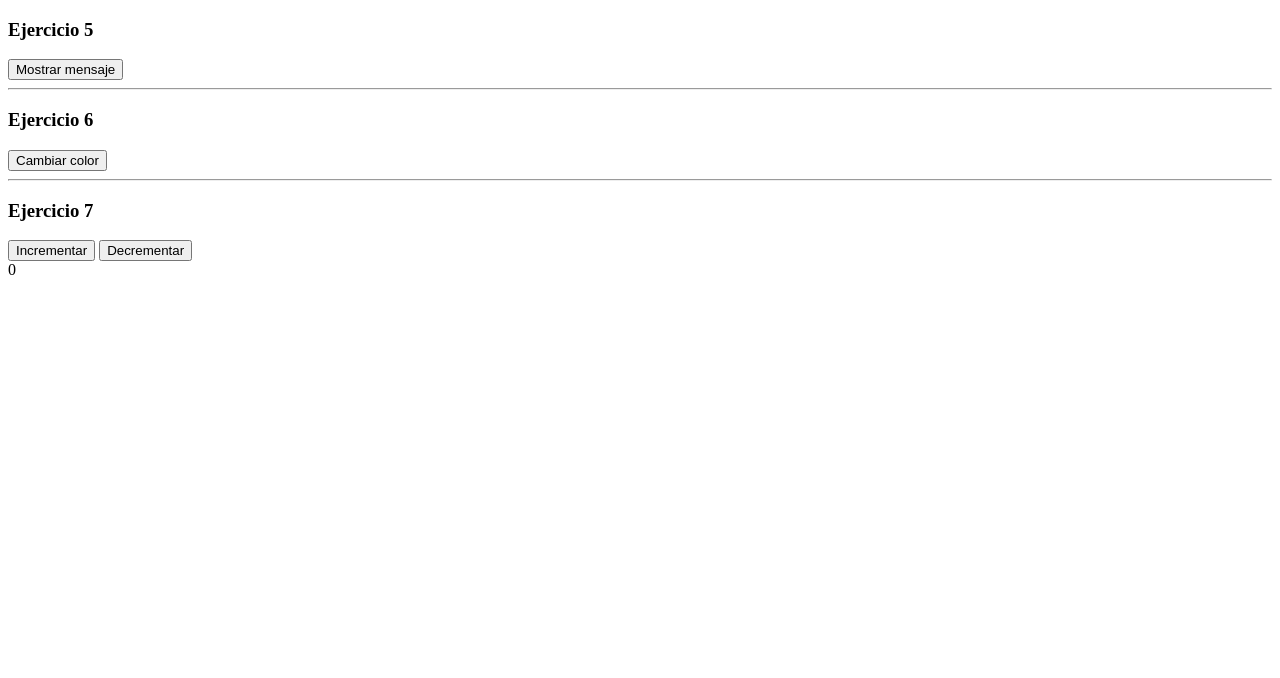
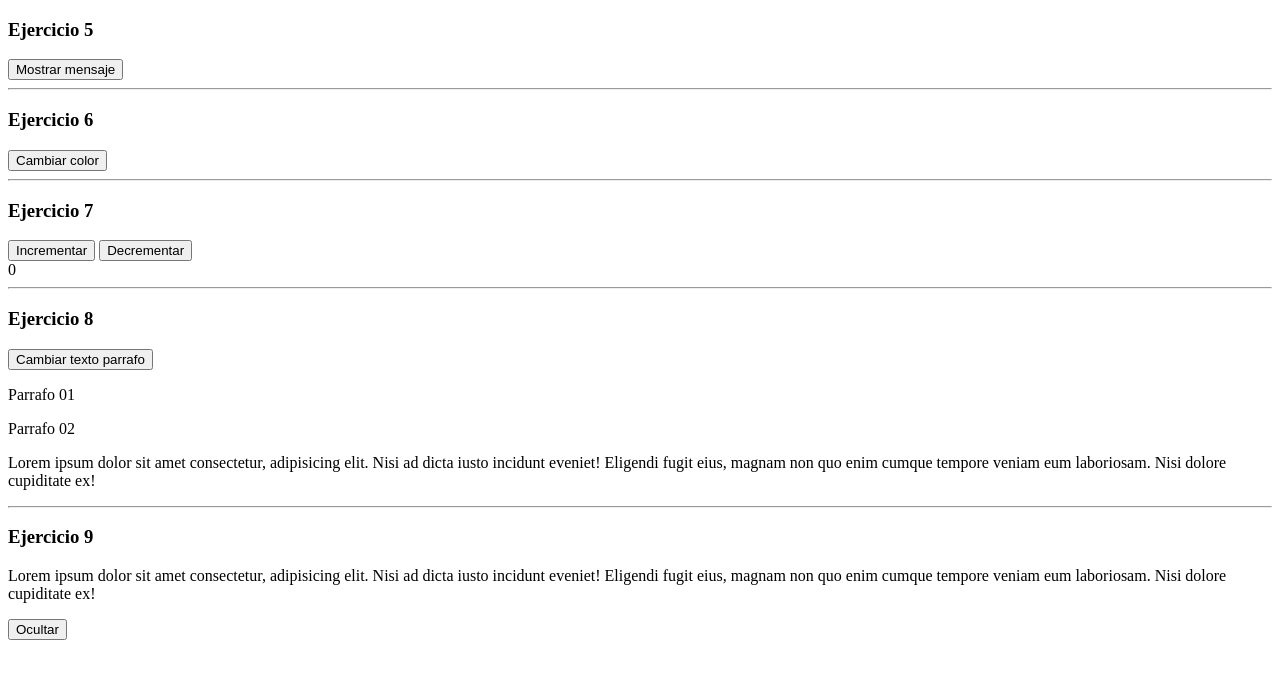
Before and after one commit to Hernan-Cod/Practica_JS2, a plain HTML site: page index.html in a window 1280 px wide. Drawn offline with Linux system fonts and the light colour scheme.

Commit message:
Subo ejercicio 8 y 9

```diff
--- /dev/null
+++ b/Ejercicio08.js
@@ -0,0 +1,14 @@
+/*
+Ejercicio 8
+Cambiar Texto de Párrafos
+Seleccionar todos los elementos p de la página y cambiar su texto al hacer
+click en un botón.
+*/
+function cambiarTextoParrafo(){
+
+    let parrafos = document.querySelectorAll('p')
+    parrafos.forEach(p =>{
+        p.textContent = "Saldrá "+Math.random()
+    })
+
+}
--- /dev/null
+++ b/Ejercicio09.js
@@ -0,0 +1,22 @@
+/*
+Ejercicio 9
+Mostrar/Ocultar texto
+Incluir un párrafo visible y un botón que permita ocultarlo o mostrarlo según su
+estado actual. El texto del botón debe cambiar entre “Mostrar” y “Ocultar”.
+*/
+function mostrarOcultarParrafo(){
+
+    const pAux = document.getElementById("parrafo9");
+    const btnAux = document.getElementById("btnMostrarOcultar");
+    // elementoAux.style.display = "none";
+
+
+    if (pAux.style.display === "none") {
+    pAux.style.display = "block"
+    btnAux.textContent = "Ocultar"
+  } else {
+    pAux.style.display = "none"
+    btnAux.textContent = "Mostrar";
+  }
+
+}
--- a/index.html
+++ b/index.html
@@ -23,5 +23,28 @@
     <div id="Contador">0</div>
     <script src="./Ejercicio07.js"></script>
 
+    <hr>
+    <h3>Ejercicio 8</h3>
+    <button id="btnCambiarTexto" onclick="cambiarTextoParrafo()">Cambiar texto parrafo</button>
+    <!-- <button id="btnDecrementar" onclick="decrementar()">Decrementar</button>
+    <div id="Contador">0</div> -->
+    <p>Parrafo 01</p>
+    <p>Parrafo 02</p>
+    <p>Lorem ipsum dolor sit amet consectetur, adipisicing elit. Nisi ad dicta iusto incidunt eveniet! Eligendi fugit eius, magnam non quo enim cumque tempore veniam eum laboriosam. Nisi dolore cupiditate ex!</p>
+    <script src="./Ejercicio08.js"></script>
+
+    <hr>
+    <h3>Ejercicio 9</h3>
+
+    <!-- <button id="btnDecrementar" onclick="decrementar()">Decrementar</button>
+    <div id="Contador">0</div> -->
+    <p id="parrafo9">Lorem ipsum dolor sit amet consectetur, adipisicing elit. Nisi ad dicta iusto incidunt eveniet! Eligendi fugit eius, magnam non quo enim cumque tempore veniam eum laboriosam. Nisi dolore cupiditate ex!</p>
+    <button id="btnMostrarOcultar" onclick="mostrarOcultarParrafo()">Ocultar</button>
+    <script src="./Ejercicio09.js"></script>
+
+
+
+
+
 </body>
 </html>
```
